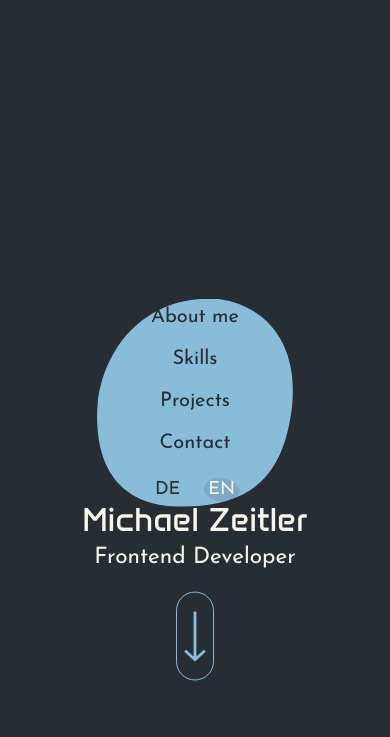
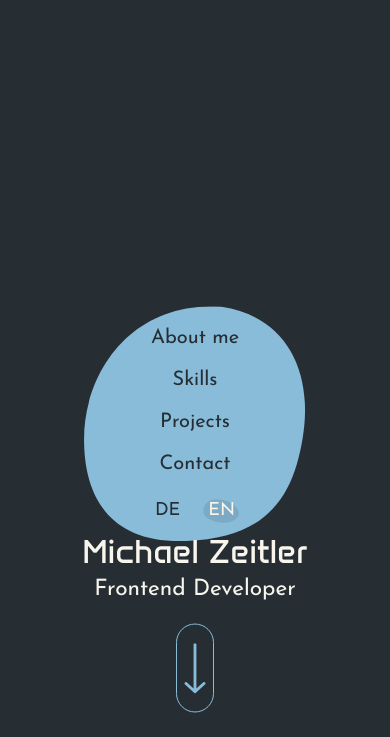
Before and after one commit to Rel502/portfolio, a plain HTML site: page index.html in a window 390 px wide. Both pictures are taken after a click on the button "Open menu". Shown: the part 107-844 px from the top of the page. Drawn offline with Linux system fonts and the light colour scheme.

Commit message:
Improve mobile hero ellipses and navigation behavior

```diff
--- a/css/hero-responsive.css
+++ b/css/hero-responsive.css
@@ -14,7 +14,7 @@
     }
 
     .hero {
-        padding: 56px;
+        padding: 24px;
         min-height: 100vh;
         box-sizing: border-box;
         overflow: hidden;
@@ -46,7 +46,7 @@
     }
 
     .hero-image-wrapper {
-        width: min(320px, 62vw);
+        width: min(340px, 70vw);
         margin: 0 auto;
         align-self: center;
     }
@@ -109,8 +109,8 @@
         top: 54%;
         left: 50%;
 
-        width: 115%;
-        height: 115%;
+        width: 120%;
+        height: 120%;
 
         display: flex;
         flex-direction: column;
@@ -168,14 +168,6 @@
 
     .mobile-hero-menu a::before {
         display: none;
-    }
-
-    .hero-left:hover .hero-image-wrapper::before {
-        opacity: 1;
-    }
-
-    .hero-left:hover .hero-image-wrapper::after {
-        opacity: 0;
     }
 }
 
--- a/css/hero.css
+++ b/css/hero.css
@@ -57,8 +57,10 @@
     transition: opacity 500ms ease-in-out;
 }
 
-.hero-left:hover .hero-image-hover {
-    opacity: 1;
+@media (hover: hover) and (pointer: fine) {
+    .hero-left:hover .hero-image-hover {
+        opacity: 1;
+    }
 }
 
 .mobile-hero-menu {
@@ -132,20 +134,26 @@
 }
 
 @media (max-width: 1024px) {
-    body.mobile-menu-open .hero-image-wrapper::before {
+    .hero-image-wrapper::before {
         content: "";
         position: absolute;
         z-index: 0;
 
         display: block;
-        width: 115%;
-        height: 115%;
+        width: 120%;
+        height: 120%;
 
         top: 54%;
         left: 50%;
-        transform: translate(-50%, -50%);
+        opacity: 0;
+        transform: translate(-50%, -50%) scale(0.9);
+        transition: opacity 300ms ease-in-out, transform 300ms ease-in-out;
 
-        background: url("../assets/icons/ellipse-hero-default.svg")
-            center / contain no-repeat;
+        background: url("../assets/icons/ellipse-hero-default.svg") center / contain no-repeat;
+    }
+
+    body.mobile-menu-open .hero-image-wrapper::before {
+        opacity: 1;
+        transform: translate(-50%, -50%) scale(1);
     }
 }
--- a/js/mobile-menu.js
+++ b/js/mobile-menu.js
@@ -22,7 +22,10 @@ function setupMobileMenu() {
     preloadBurgerIcons();
     bindBurgerButton(mobileMenu);
     bindMobileMenuLinks(mobileMenu);
+    bindMobileMenuOutsideClick(mobileMenu);
+    bindMobileMenuScroll(mobileMenu);
 }
+
 
 /** Preloads all burger menu icons. */
 function preloadBurgerIcons() {
@@ -53,6 +56,44 @@ function bindMobileMenuLinks(mobileMenu) {
         link.addEventListener('click', () => closeMobileMenu(mobileMenu));
     });
 }
+
+
+/**
+ * Closes the mobile menu when clicking outside it.
+ * @param {Object} mobileMenu - The mobile menu elements.
+ */
+function bindMobileMenuOutsideClick(mobileMenu) {
+    document.addEventListener('click', (event) => {
+        if (!mobileMenu.mobileHeroMenu.classList.contains('is-open')) {
+            return;
+        }
+
+        if (mobileMenu.burgerButton.contains(event.target)) {
+            return;
+        }
+
+        if (mobileMenu.mobileHeroMenu.contains(event.target)) {
+            return;
+        }
+
+        closeMobileMenu(mobileMenu);
+    });
+}
+
+/**
+ * Closes the mobile menu when the page is scrolled.
+ * @param {Object} mobileMenu - The mobile menu elements.
+ */
+function bindMobileMenuScroll(mobileMenu) {
+    window.addEventListener('scroll', () => {
+        if (!mobileMenu.mobileHeroMenu.classList.contains('is-open')) {
+            return;
+        }
+
+        closeMobileMenu(mobileMenu);
+    });
+}
+
 
 /**
  * Closes the mobile menu and resets the burger icon.
```
